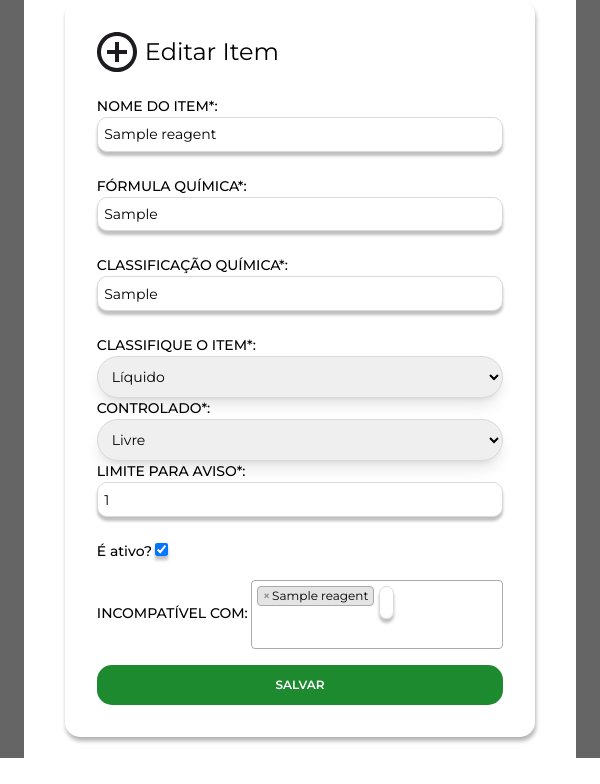
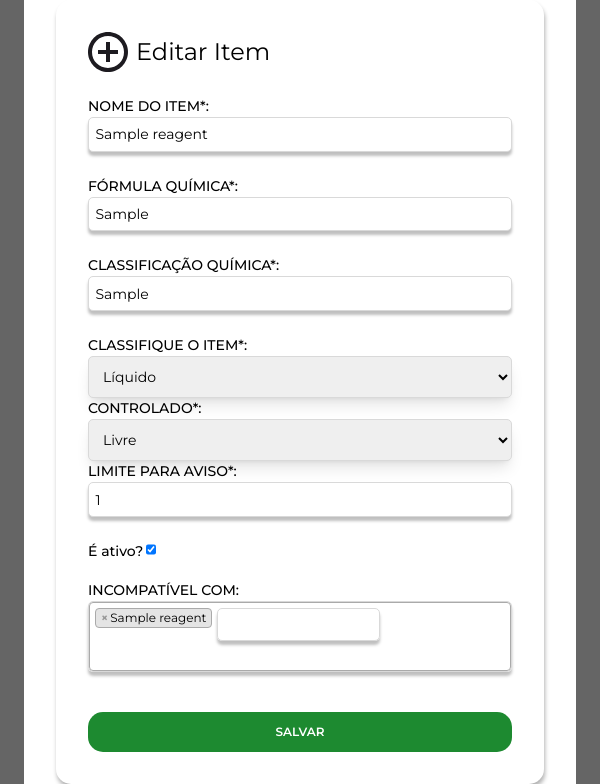
Before and after one commit to PedroLucasMoraisBorges/labAssist, a Django app: page /editarReagente/00000000-0000-0000-0000-000000000001 in a window 600 px wide. Shown: the part 42-826 px from the top of the page. Before the commit the page ends 800 px from the top, so only its background shows below. Run offline with Django 4.2, Linux system fonts and the light colour scheme; tables that the repository leaves empty hold one stand-in row (values such as "Sample post"); style sheets or scripts are compiled from the project's sources; some libraries are stand-ins or nearby versions.

Commit message:
feat(responsive)

```diff
--- a/reports/forms.py
+++ b/reports/forms.py
@@ -19,7 +19,7 @@ class MovementForm(forms.ModelForm):
     motivation = forms.CharField(
         label='Motivação',
         required=True,
-        widget=forms.Textarea()
+        widget=forms.Textarea(attrs={'placeholder' : 'Motivação'})
     )
 
     amount = forms.IntegerField(
--- a/templates/reagents/editReagent.html
+++ b/templates/reagents/editReagent.html
@@ -2,6 +2,7 @@
 {% load static %}
 
 {% block head %}
+
     <style>
         select{
             width: 100%;
@@ -50,12 +51,22 @@
             font-size: 14px;
         }
 
-        #crud-modal form input, select {
-            border-radius: 10px;
+        #crud-modal form .field_div input, select, .select2 {
+            border-radius: 5px !important;
             box-shadow: 0px 4px 3px rgba(0, 0, 0, 0.25);
             padding: .4rem .4rem;
             margin-bottom: 1.5rem;
             border: 1px solid #D9D9D9;
+            width: 100% !important;
+        }
+
+        .select2 {
+            padding: 0;
+        }
+
+        #id_is_active {
+            width: 10px !important;
+            margin-bottom: 1.5rem;
         }
 
         .group_inputs {
@@ -84,6 +95,18 @@
         }
 
         @media screen and (min-width: 600px) and (max-width: 1024px) {
+            .group_inputs {
+                flex-direction: column;
+                width: 100%;
+            }
+
+            .group_inputs .field_div {
+                width: 100%;
+            }
+        }
+
+
+        @media screen and (min-width: 200px) and (max-width: 600px) {
             .group_inputs {
                 flex-direction: column;
                 width: 100%;
```
Also changed, not shown: static/css/home_admin.css (+16 -0 lines), static/css/movements/card.css (+8 -0 lines), static/css/perfil.css (+23 -0 lines), templates/reagents/register.html (+6 -1 lines).
